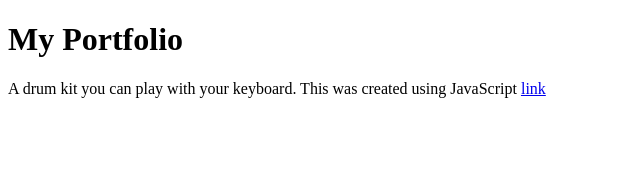
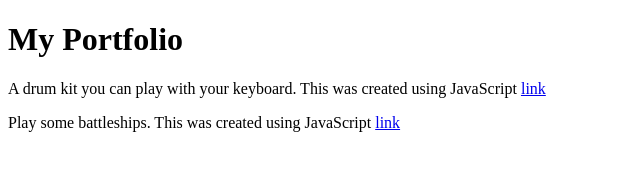
Before and after one commit to jamiedodds/portfolio, a plain HTML site: page index.html in a window 1280 px wide. Shown: the whole page, without its empty margins (0-640 px from the left). Drawn offline with Linux system fonts and the light colour scheme.

Commit message:
changes to index.html

```diff
--- a/index.html
+++ b/index.html
@@ -8,6 +8,7 @@
 <h1>My Portfolio</h1>
 
 <p>A drum kit you can play with your keyboard. This was created using JavaScript <a href="drumkit/drum_machine.html">link</a></p>
+<p>Play some battleships. This was created using JavaScript <a href="battleships/battleships.html">link</a></p>
 
 </body>
 </html>
```
